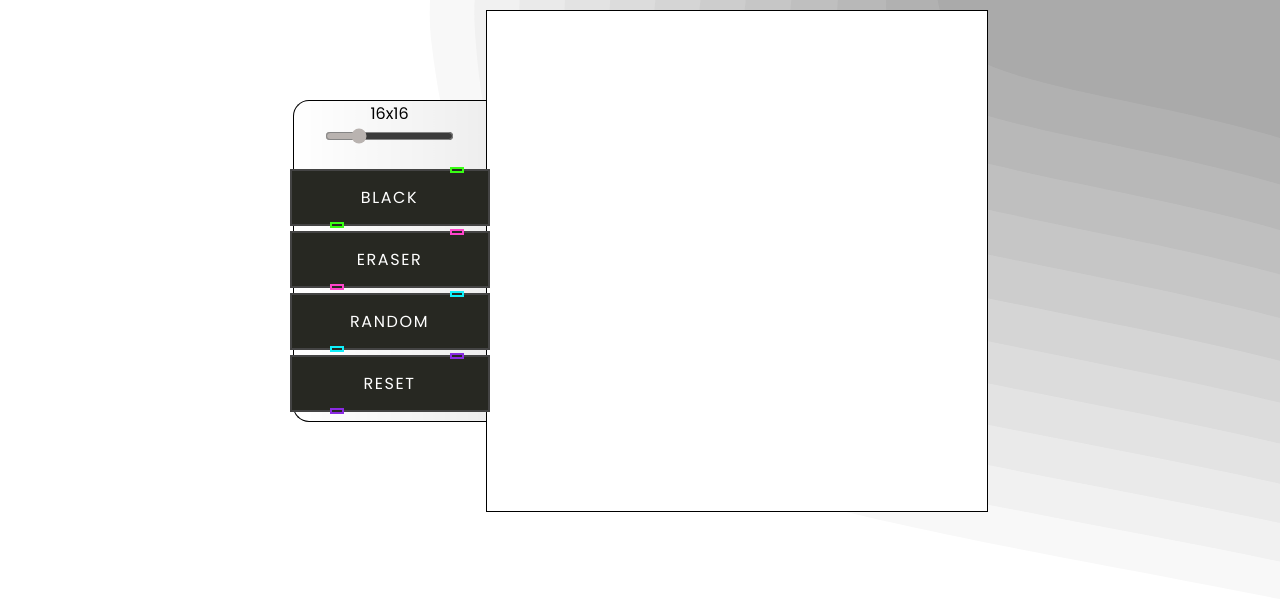
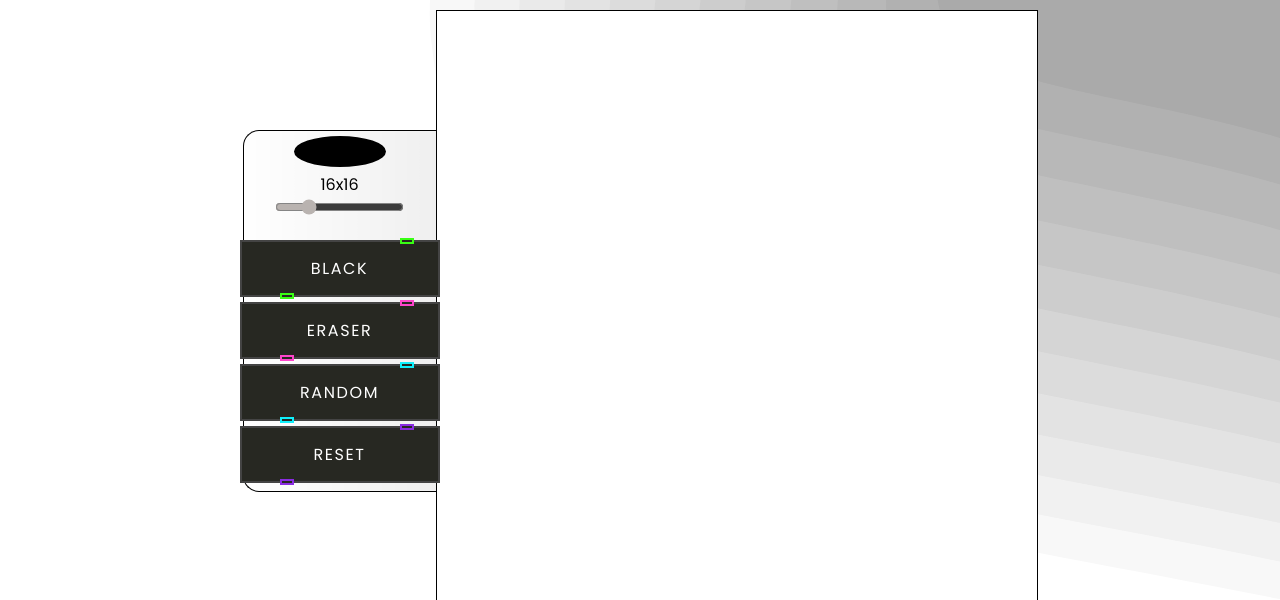
Before and after one commit to Nn-Dd/Etch_a_sketch, a plain HTML site: page index.html in a window 1280 px wide. Shown: the part 178-778 px from the top of the page. Drawn offline with Linux system fonts and the light colour scheme.

Commit message:
Added a color picker to the Etch-a-Sketch

```diff
--- a/index.html
+++ b/index.html
@@ -16,11 +16,7 @@
     <meta name="viewport" content="width=device-width, initial-scale=1.0" />
     <script src="javascript.js" defer></script>
     <link rel="stylesheet" href="styles.css" />
-    <link
-      rel="shortcut icon"
-      href="images/icon.png"
-      type="image/x-icon"
-    />
+    <link rel="shortcut icon" href="images/icon.png" type="image/x-icon" />
     <title>Etch-a-Sketch</title>
   </head>
   <body>
@@ -31,6 +27,12 @@
       <div class="main">
         <div class="controls">
           <div class="controls-inner">
+            <input
+              type="color"
+              id="input-color"
+              class="color-picker"
+              onchange="changeColor(this.value)"
+            />
             <div id="sliderValue"></div>
             <input
               type="range"
@@ -44,14 +46,14 @@
             <div class="buttons">
               <button
                 type="button"
-                onclick="changeColor('black')"
+                onclick="changeColor('#000000')"
                 style="--clr: #39ff14"
               >
                 <span>Black</span><i></i>
               </button>
               <button
                 type="button"
-                onclick="changeColor('white')"
+                onclick="changeColor('#FFFFFF')"
                 style="--clr: #ff44cc"
               >
                 <span>Eraser</span><i></i>
--- a/javascript.js
+++ b/javascript.js
@@ -23,6 +23,7 @@ createDivs(16);
 
 const sizeSlider = document.getElementById("sizeSlider");
 const initialValue = 16;
+let intervalId;
 
 document.getElementById(
   "sliderValue"
@@ -36,18 +37,23 @@ function sliderValue(input) {
   });
 }
 
+
 function colorSquare() {
+  let randomColor = "#000000".replace(/0/g,function(){return (~~(Math.random()*16)).toString(16);});
+
   if (click) {
     if (color === "random") {
-      this.style.backgroundColor = `hsl(${Math.random() * 360},100%,50%)`;
+      this.style.backgroundColor = randomColor
+      color_picker.value = randomColor
     } else {
       this.style.backgroundColor = color;
     }
   }
 }
-
+let color_picker = document.getElementById("input-color");
 function changeColor(choice) {
   color = choice;
+  color_picker.value = color;
 }
 
 function changeSize(input) {
@@ -64,7 +70,12 @@ function resetBoard() {
   squares.forEach((div) => (div.style.backgroundColor = "white"));
 }
 document.querySelector("body").addEventListener("click", (e) => {
-  if (e.target.tagName != "BUTTON" && e.target.tagName != "INPUT" && e.target.tagName != "SPAN" && e.target.tagName != "I"){
+  if (
+    e.target.tagName != "BUTTON" &&
+    e.target.tagName != "INPUT" &&
+    e.target.tagName != "SPAN" &&
+    e.target.tagName != "I"
+  ) {
     click = !click;
     if (click) {
       document.querySelector(".mode").textContent = "Mode: Coloring";
--- a/styles.css
+++ b/styles.css
@@ -56,7 +56,7 @@ div#sliderValue{
 }
 .controls-inner {
   width: 15vw;
-height: 40vh;
+height: 45vh;
   display: flex;
   align-items: center;
   flex-direction: column;
@@ -79,6 +79,25 @@ height: 40vh;
   padding: 8px;
   margin-top: 15px;
 }
+.color-picker {
+  -webkit-appearance: none;
+  -moz-appearance: none;
+  appearance: none;
+  background-color: transparent;
+  width: 100px;
+  height: 100px;
+  border: none;
+  cursor: pointer;
+}
+.color-picker::-webkit-color-swatch {
+  border-radius: 50%;
+  border: 3px solid #000000;
+}
+.color-picker::-moz-color-swatch {
+  border-radius: 50%;
+  border: 3px solid #000000;
+}
+
 button {
   position: relative;
   background: #444;
@@ -181,7 +200,7 @@ button:hover i::after {
 
 .board {
   display: grid;
-  width: 500px;
-  height: 500px;
+  width: 600px;
+  height: 600px;
   border: 1px solid black;
 }
```
